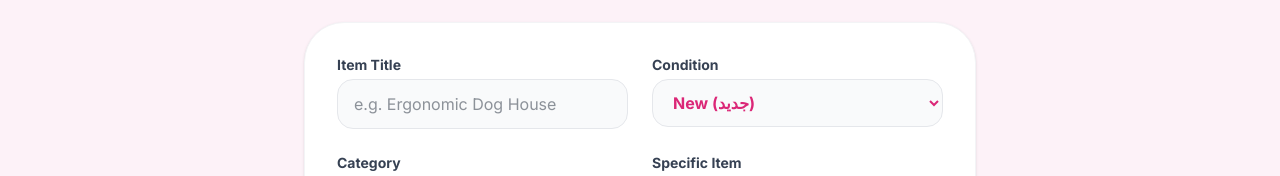
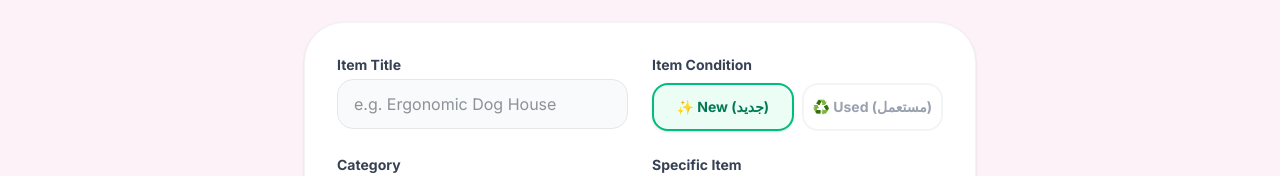
Before and after one commit to shaimakiswani/petzone-platform, a Next.js app: page /dashboard/add/supply in a window 1280 px wide. Shown: the part 167-343 px from the top of the page. Built offline with nearby package versions, Linux system fonts and the light colour scheme; no server answers.

Commit message:
Refactor: improved supply UX with accessories first, touch-friendly condition buttons, and clearer marketplace badges

```diff
--- a/src/app/dashboard/add/supply/page.js
+++ b/src/app/dashboard/add/supply/page.js
@@ -102,11 +102,31 @@ export default function AddSupplyPage() {
             <input required type="text" name="name" value={formData.name} onChange={handleChange} className="w-full px-4 py-3 bg-gray-50 border border-gray-200 rounded-xl focus:ring-2 focus:ring-brand-400 outline-none" placeholder="e.g. Ergonomic Dog House" />
           </div>
           <div>
-            <label className="block text-sm font-bold text-gray-700 mb-1">Condition</label>
-            <select name="condition" value={formData.condition} onChange={handleChange} className="w-full px-4 py-3 bg-gray-50 border border-gray-200 rounded-xl focus:ring-2 focus:ring-brand-400 outline-none font-bold text-brand-600">
-              <option value="New">New (جديد)</option>
-              <option value="Used">Used (مستعمل)</option>
-            </select>
+            <label className="block text-sm font-bold text-gray-700 mb-2">Item Condition</label>
+            <div className="grid grid-cols-2 gap-2">
+              <button
+                type="button"
+                onClick={() => setFormData({...formData, condition: 'New'})}
+                className={`flex items-center justify-center gap-2 py-3 rounded-xl border-2 transition-all font-bold text-sm ${
+                  formData.condition === 'New'
+                    ? 'bg-emerald-50 border-emerald-500 text-emerald-700 shadow-sm'
+                    : 'bg-white border-gray-100 text-gray-400 hover:border-brand-200'
+                }`}
+              >
+                ✨ New (جديد)
+              </button>
+              <button
+                type="button"
+                onClick={() => setFormData({...formData, condition: 'Used'})}
+                className={`flex items-center justify-center gap-2 py-3 rounded-xl border-2 transition-all font-bold text-sm ${
+                  formData.condition === 'Used'
+                    ? 'bg-orange-50 border-orange-500 text-orange-700 shadow-sm'
+                    : 'bg-white border-gray-100 text-gray-400 hover:border-brand-200'
+                }`}
+              >
+                ♻️ Used (مستعمل)
+              </button>
+            </div>
           </div>
         </div>
 
--- a/src/app/dashboard/edit/[type]/[id]/page.js
+++ b/src/app/dashboard/edit/[type]/[id]/page.js
@@ -113,15 +113,31 @@ export default function EditAdPage({ params }) {
             </div>
             {type === 'supplies' && (
                 <div>
-                    <label className="block text-sm font-medium text-gray-700 mb-1">Condition</label>
-                    <select
-                      value={formData.condition || "New"}
-                      onChange={e => handleFieldChange("condition", e.target.value)}
-                      className="w-full px-4 py-3 bg-gray-50 border border-gray-200 rounded-xl focus:ring-2 focus:ring-brand-400 outline-none font-bold text-brand-600"
-                    >
-                      <option value="New">New (جديد)</option>
-                      <option value="Used">Used (مستعمل)</option>
-                    </select>
+                    <label className="block text-sm font-bold text-gray-700 mb-2">Item Condition</label>
+                    <div className="grid grid-cols-2 gap-2">
+                      <button
+                        type="button"
+                        onClick={() => handleFieldChange("condition", "New")}
+                        className={`flex items-center justify-center gap-2 py-3 rounded-xl border-2 transition-all font-bold text-sm ${
+                          formData.condition === 'New'
+                            ? 'bg-emerald-50 border-emerald-500 text-emerald-700 shadow-sm'
+                            : 'bg-white border-gray-100 text-gray-400 hover:border-brand-200'
+                        }`}
+                      >
+                        ✨ New (جديد)
+                      </button>
+                      <button
+                        type="button"
+                        onClick={() => handleFieldChange("condition", "Used")}
+                        className={`flex items-center justify-center gap-2 py-3 rounded-xl border-2 transition-all font-bold text-sm ${
+                          formData.condition === 'Used'
+                            ? 'bg-orange-50 border-orange-500 text-orange-700 shadow-sm'
+                            : 'bg-white border-gray-100 text-gray-400 hover:border-brand-200'
+                        }`}
+                      >
+                        ♻️ Used (مستعمل)
+                      </button>
+                    </div>
                 </div>
             )}
           </div>
--- a/src/components/ListingCard.js
+++ b/src/components/ListingCard.js
@@ -99,18 +99,18 @@ export default function ListingCard({ item, type = "pets" }) {
 
         {/* Condition Badge for Supplies */}
         {type === "supplies" && item.condition && (
-          <div className={`absolute top-4 left-4 px-2.5 py-1 rounded-full text-[10px] font-black uppercase tracking-wider backdrop-blur-md shadow-sm border ${
+          <div className={`absolute top-4 left-4 px-3 py-1.5 rounded-2xl text-[9px] font-black uppercase tracking-tighter backdrop-blur-md shadow-lg border flex items-center gap-1.5 z-10 ${
             item.condition === "New"
-              ? "bg-green-500/90 text-white border-green-400"
-              : "bg-amber-500/90 text-white border-amber-400"
+              ? "bg-emerald-500/90 text-white border-emerald-400"
+              : "bg-orange-500/90 text-white border-orange-400"
           }`}>
-            {item.condition}
+            {item.condition === "New" ? "✨ Brand New" : "♻️ Pre-owned"}
           </div>
         )}
 
-        <div className="absolute bottom-4 left-4">
-          <div className="bg-white/90 backdrop-blur-md px-3 py-1.5 rounded-2xl shadow-sm border border-white/20">
-            <p className="text-brand-600 font-black text-sm">
+        <div className="absolute bottom-4 left-4 z-10">
+          <div className="bg-white/95 backdrop-blur-md px-4 py-2 rounded-2xl shadow-xl border border-white/40 ring-1 ring-black/5">
+            <p className="text-brand-600 font-black text-sm md:text-base">
               {item.price === 0 || item.price === "0" ? "Free" : `$${item.price}`}
             </p>
           </div>
@@ -119,13 +119,9 @@ export default function ListingCard({ item, type = "pets" }) {
 
       {/* Content Section */}
       <div className="p-6 flex flex-col flex-1">
-        {/* Header: Title & Price */}
+        {/* Header: Title */}
         <div className="flex justify-between items-start mb-3 gap-2">
           <h3 className="text-xl font-extrabold text-gray-900 leading-tight truncate">{item.name}</h3>
-                {item.price === 0 || !item.price ? "Free" : `$${item.price}`}
-             </span>
-             {type === 'hostels' && <span className="text-[10px] text-gray-400 font-bold mt-1">per night</span>}
-          </div>
         </div>
 
         {/* Dynamic Stickers area */}
--- a/src/constants/petData.js
+++ b/src/constants/petData.js
@@ -115,29 +115,37 @@ export const PET_DATA = {
 };
 
 export const SUPPLY_DATA = {
+  "Accessories": {
+    label: "Accessories (إكسسوارات)",
+    items: ["Collar", "Leash", "Harness", "Clothing", "Shoes", "ID Tags", "Other"]
+  },
   "Housing & Carriers": {
     label: "Housing & Carriers (بيوت وأماكن سكن)",
-    items: ["Dog House", "Cat House", "Rodent House", "Cages", "Carrier", "Other"]
+    items: ["Dog House", "Cat House", "Rodent House", "Cages", "Carrier", "Pet Playpen", "Other"]
   },
   "Comfort & Bedding": {
     label: "Comfort & Bedding (أشياء الراحة)",
-    items: ["Pet Bed", "Blanket", "Pillows", "Floor Mats", "Other"]
+    items: ["Pet Bed", "Blanket", "Pillows", "Floor Mats", "Cooling Mats", "Other"]
   },
   "Toys": {
     label: "Toys & Fun (ألعاب)",
-    items: ["Balls", "Rope Toys", "Chew Toys", "Cat Toys (Feathers/Laser)", "Hamster Wheel", "Cat Scratcher", "Other"]
+    items: ["Balls", "Rope Toys", "Chew Toys", "Cat Toys (Feathers/Laser)", "Hamster Wheel", "Cat Scratcher", "Interactive Puzzles", "Other"]
   },
-  "Accessories": {
-    label: "Accessories (إكسسوارات)",
-    items: ["Collar", "Leash", "Harness", "Clothing", "Shoes", "Other"]
+  "Hygiene & Grooming": {
+    label: "Hygiene & Grooming (العناية والنظافة)",
+    items: ["Shampoo & Conditioner", "Brushes & Combs", "Nail Clippers", "Litter Box", "Litter Scoops", "Pee Pads", "Cleanup Bags", "Other"]
+  },
+  "Food & Feeding": {
+    label: "Food & Feeding (أدوات الطعام)",
+    items: ["Food Bowls", "Water Bowls", "Automatic Feeders", "Water Fountains", "Food Storage Containers", "Other"]
   },
   "Bird Equipment": {
     label: "Bird Equipment (مستلزمات طيور)",
-    items: ["Perches", "Swings", "Nests", "Bird Toys", "Other"]
+    items: ["Perches", "Swings", "Nests", "Bird Toys", "Bird Baths", "Other"]
   },
   "Aquarium Decor": {
     label: "Aquarium Decor (ديكور أحواض)",
-    items: ["Decorations", "Rocks", "Artificial Plants", "Other"]
+    items: ["Decorations", "Rocks & Gravel", "Artificial Plants", "Backgrounds", "Other"]
   },
   "Other": {
     label: "Other (أخرى)",
```
